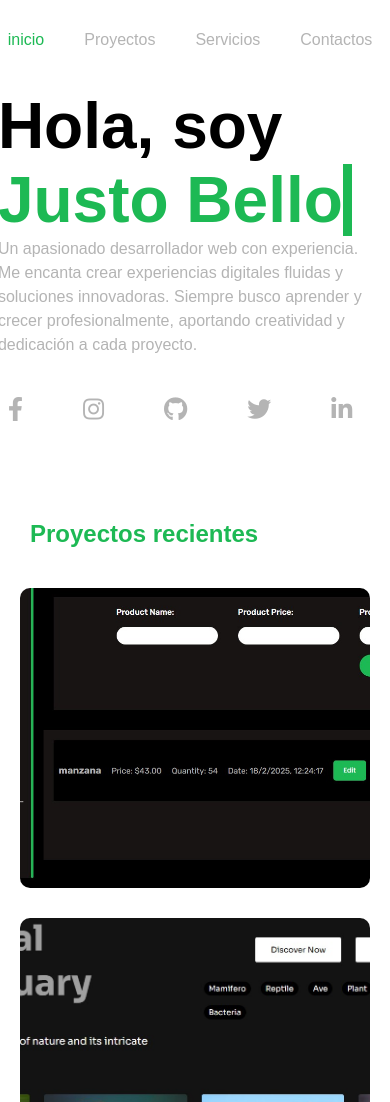
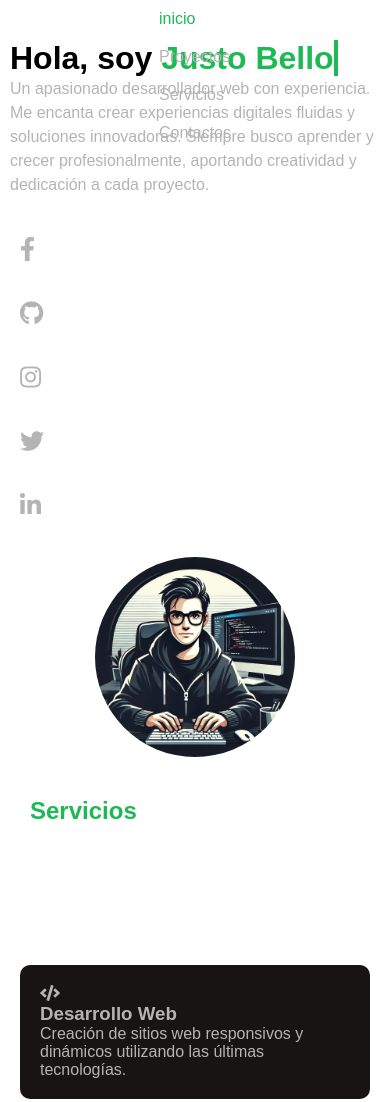
Before and after one commit to justo-creator/portafolio-web, a plain HTML site: page index.html in a window 390 px wide. Shown: the top 1102 px of the page. Drawn offline with Linux system fonts and the light colour scheme.

Commit message:
fortafolio finished

```diff
--- a/index.html
+++ b/index.html
@@ -33,17 +33,40 @@
           Siempre busco aprender y crecer profesionalmente, aportando creatividad y dedicación a cada proyecto.</p>
 
         <div class="social-media">
-          <a href="#"><i class="fab fa-facebook-f"></i></a>
-          <a href="#"><i class="fab fa-instagram"></i></a>
-          <a href="#"><i class="fab fa-github"></i></a>
-          <a href="#"><i class="fab fa-twitter"></i></a>
-          <a href="#"><i class="fab fa-linkedin-in"></i></a>
+          <a href="https://web.facebook.com/profile.php?id=61572942610111" target="_blank"><i class="fab fa-facebook-f"></i></a>
+          <a href="https://github.com/" target="_blank"><i class="fab fa-github" ></i></a>
+          <a href="https://x.com/JustoBello55" target="_blank"><i class="fab fa-instagram" ></i></a>
+          <a href="#" target="_blank"><i class="fab fa-twitter "></i></a>
+          <a href="https://www.linkedin.com/in/justo-bello-a105b1336/" target="_blank"><i class="fab fa-linkedin-in" ></i></a>
         </div>
       </section>
       <figure>
         <img src="avatar.png" alt="hero image">
       </figure>
     </main>
+
+
+    <section class="services" id="servicios">
+      <h2>Servicios</h2>
+      <div class="services-container">
+      <div class="service-item">
+        <i class="fas fa-code"></i>
+        <h3>Desarrollo Web</h3>
+        <p>Creación de sitios web responsivos y dinámicos utilizando las últimas tecnologías.</p>
+      </div>
+      <div class="service-item">
+        <i class="fas fa-paint-brush"></i>
+        <h3>Diseño Gráfico</h3>
+        <p>Diseño de interfaces atractivas y funcionales para mejorar la experiencia del usuario.</p>
+      </div>
+      <div class="service-item">
+        <i class="fas fa-mobile-alt"></i>
+        <h3>Aplicaciones Móviles</h3>
+        <p>Desarrollo de aplicaciones web .</p>
+      </div>
+      </div>
+    </section>
+
 
     <section class="proyectos" id="proyectos">
 
@@ -106,26 +129,17 @@
     </section>
 
 
-    <section class="services" id="servicios">
-      <h2>Servicios</h2>
-      <div class="services-container">
-      <div class="service-item">
-        <i class="fas fa-code"></i>
-        <h3>Desarrollo Web</h3>
-        <p>Creación de sitios web responsivos y dinámicos utilizando las últimas tecnologías.</p>
+    <footer class="footer">
+      <p>Justo Bello &copy; 2021</p>
+      <div class="social-media">
+        <a href="https://web.facebook.com/profile.php?id=61572942610111" target="_blank"><i class="fab fa-facebook-f"></i></a>
+        <a href="https://github.com/" target="_blank"><i class="fab fa-github" ></i></a>
+        <a href="https://x.com/JustoBello55" target="_blank"><i class="fab fa-instagram" ></i></a>
+        <a href="#" target="_blank"><i class="fab fa-twitter "></i></a>
+        <a href="https://www.linkedin.com/in/justo-bello-a105b1336/" target="_blank"><i class="fab fa-linkedin-in" ></i></a>
       </div>
-      <div class="service-item">
-        <i class="fas fa-paint-brush"></i>
-        <h3>Diseño Gráfico</h3>
-        <p>Diseño de interfaces atractivas y funcionales para mejorar la experiencia del usuario.</p>
-      </div>
-      <div class="service-item">
-        <i class="fas fa-mobile-alt"></i>
-        <h3>Aplicaciones Móviles</h3>
-        <p>Desarrollo de aplicaciones web .</p>
-      </div>
-      </div>
-    </section>
+    </footer>
+
 
 </body>
 </html>
--- a/style.css
+++ b/style.css
@@ -1,64 +1,63 @@
-*{
+/* Base styles */
+* {
     margin: 0;
     padding: 0;
     box-sizing: border-box;
 }
 
-html{
+html {
     scroll-behavior: smooth;
 }
 
-:root{
+:root {
     --primary-color: #1DB954;
     --secondary-color: #b4b4b4;
 }
 
-body{
+body {
     font-family: 'Poppins', sans-serif;
-
 }
 
 .header-container {
     width: 100%;
-    max-width: 1200px; /* Ajusta según el ancho máximo deseado */
-    margin: 0 auto; /* Centrar horizontalmente */
+    max-width: 1200px;
+    margin: 0 auto;
     padding: 0 2%;
-    position: fixed; /* Fijo en la parte superior */
+    position: fixed;
     top: 0;
     left: 0;
     right: 0;
     z-index: 100;
     height: 80px;
     display: flex;
-    align-items: center; /* Centrar verticalmente el contenido */
+    align-items: center;
 }
 
-
-.header-container .nav-list ul{
+.header-container .nav-list ul {
     display: flex;
     justify-content: center;
     gap: 40px;
 }
 
-
-.header-container .nav-list ul li{
+.header-container .nav-list ul li {
     list-style: none;
 }
 
-.header-container .nav-list ul li a{
+.header-container .nav-list ul li a {
     color: var(--secondary-color);
     text-decoration: none;
     transition: color 0.3s ease-in-out;
 }
 
-.header-container .nav-list ul li a:hover{
+.header-container .nav-list ul li a:hover {
     color: var(--primary-color);
 }
-.header-container .nav-list .activate{
-     color: var(--primary-color);
+
+.header-container .nav-list .activate {
+    color: var(--primary-color);
 }
 
-.container-main{
+.container-main {
     max-width: 1200px;
     margin: 60px 40px;
     display: flex;
@@ -67,9 +66,8 @@ body{
     gap: 30px;
 }
 
-.container-main .section-intro h1{
+.container-main .section-intro h1 {
     font-size: 4rem;
-
 }
 
 .container-main .section-intro span {
@@ -83,25 +81,21 @@ body{
     border-right: 0.15em solid var(--primary-color);
 }
 
-/* Efecto de escribir */
 @keyframes typing {
     from { width: 0; }
     to { width: 100%; }
 }
 
-/* Efecto de parpadeo del cursor */
 @keyframes blink-caret {
     from, to { border-color: transparent; }
     50% { border-color: var(--primary-color); }
 }
 
-/* Efecto de borrar el texto */
 @keyframes delete {
     from { width: 100%; }
     to { width: 0; }
 }
 
-/* Aparecer nuevo texto */
 @keyframes new-text {
     0% { content: "Primer Texto"; }
     50% { width: 0; }
@@ -109,8 +103,7 @@ body{
     100% { width: 100%; }
 }
 
-
-.container-main .section-intro p{
+.container-main .section-intro p {
     color: var(--secondary-color);
     max-width: 600px;
     line-height: 1.5;
@@ -120,7 +113,7 @@ body{
     display: flex;
     justify-content: center;
     align-items: center;
-    width: 400px; /* Asegúrate de que el contenedor sea cuadrado */
+    width: 400px;
     height: 400px;
     overflow: hidden;
     border-radius: 50%;
@@ -132,30 +125,28 @@ body{
     object-fit: cover;
 }
 
-
-
-.container-main .section-intro .social-media{
+ .social-media {
     display: flex;
     justify-content: start;
     gap: 40px;
     margin-top: 30px;
 }
 
-.container-main .section-intro .social-media a i{
+ .social-media a i {
     color: var(--secondary-color);
     font-size: 1.5rem;
     padding: 10px;
     transition: 0.3s ease-in-out;
 }
 
-.container-main .section-intro .social-media a i:hover{
+.social-media a i:hover {
     background-color: var(--primary-color);
     color: white;
     padding: 10px;
     border-radius: 999px;
 }
 
-.proyectos-container{
+.proyectos-container {
     margin: 40px 20px;
     display: flex;
     justify-content: center;
@@ -164,27 +155,33 @@ body{
     background-color: white;
 }
 
- h2{
+h2 {
     margin: 30px;
     color: var(--primary-color);
 }
-.proyectos-container figure{
+
+.proyectos-container figure {
     width: 400px;
     height: 300px;
     overflow: hidden;
     object-fit: cover;
     border-radius: 10px;
     position: relative;
+    transition: transform 0.3s ease-in-out;
 }
 
-.proyectos-container figure img{
+.proyectos-container figure:hover {
+    transform: scale(1.1);
+}
+
+.proyectos-container figure img {
     width: 100%;
     height: 100%;
     object-fit: cover;
 }
 
-.services-container{
-    margin: 40px 20px;
+.services-container {
+    margin: 140px 20px;
     display: flex;
     flex-wrap: wrap;
     justify-content: center;
@@ -192,10 +189,105 @@ body{
     background-color: white;
 }
 
-.services-container .service-item{
+.services-container .service-item {
     width: 300px;
     padding: 20px;
     border-radius: 10px;
-   color: #b4b4b4;
-   background: #191414;
+    color: #b4b4b4;
+    background: #191414;
 }
+
+
+.footer{
+    margin-top: 40px;
+    background-color: #191414;
+    padding: 50px;
+    display: flex;
+    color: #b4b4b4;
+    justify-content: space-between;
+    align-items: center;
+    flex-wrap: wrap;
+}
+
+.footer .social-media{
+    display: flex;
+    gap: 50px;
+    flex-wrap: wrap;
+    color: #fff;
+}
+
+.footer.social-media a i{
+    font-size: 2rem;
+}
+
+/* Responsive styles */
+@media (max-width: 1200px) {
+    .container-main {
+        flex-direction: column;
+        margin: 60px 20px;
+    }
+
+    .container-main figure {
+        width: 300px;
+        height: 300px;
+    }
+
+    .container-main .section-intro h1 {
+        font-size: 3rem;
+    }
+}
+
+@media (max-width: 768px) {
+    .header-container {
+        height: auto;
+        flex-direction: column;
+        padding: 10px 2%;
+    }
+
+    .header-container .nav-list ul {
+        flex-direction: column;
+        gap: 20px;
+    }
+
+    .container-main {
+        margin: 40px 10px;
+    }
+
+    .container-main figure {
+        width: 250px;
+        height: 250px;
+    }
+
+    .container-main .section-intro h1 {
+        font-size: 2.5rem;
+    }
+
+    .container-main .section-intro p {
+        max-width: 100%;
+    }
+
+    .proyectos-container figure {
+        width: 100%;
+        height: auto;
+    }
+
+    .services-container .service-item {
+        width: 100%;
+    }
+}
+
+@media (max-width: 480px) {
+    .container-main .section-intro h1 {
+        font-size: 2rem;
+    }
+
+    .container-main figure {
+        width: 200px;
+        height: 200px;
+    }
+
+    .container-main .section-intro .social-media {
+        flex-direction: column;
+        gap: 20px;
+    }
+}
```
